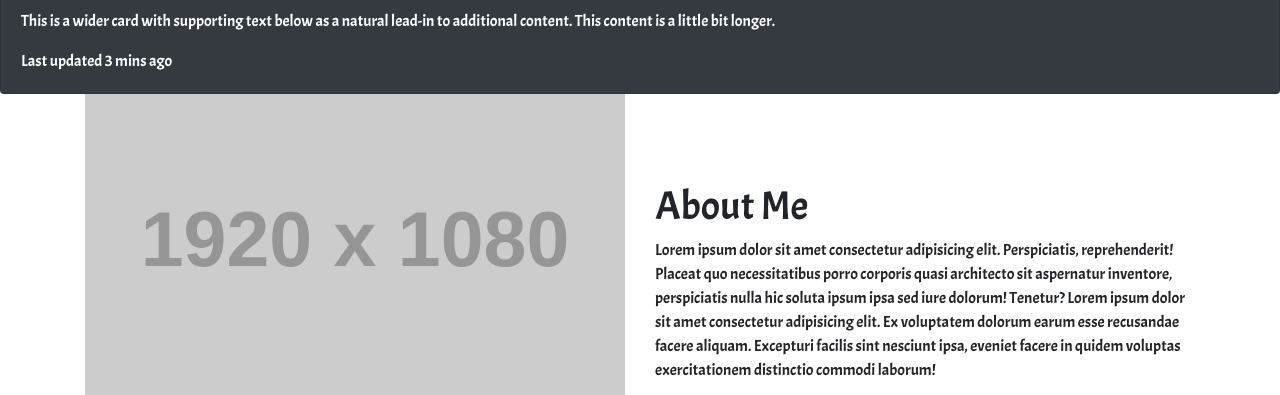
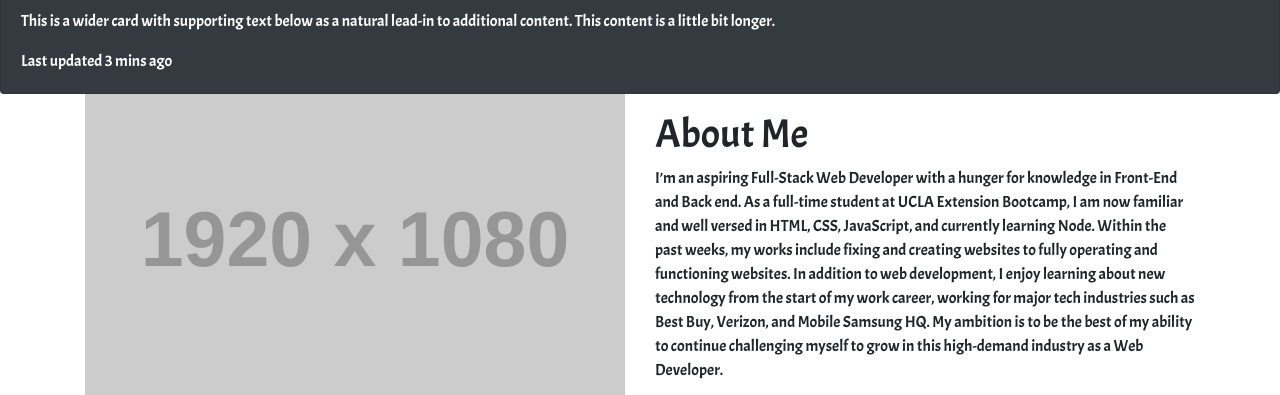
Before and after one commit to ginavargas1/portfolio_, a plain HTML site: page index.html in a window 1280 px wide. Shown: the part 128-523 px from the top of the page. Drawn offline with nearby package versions, Linux system fonts and the light colour scheme; placeholder pictures from the web are drawn by us.

Commit message:
adding about me info

```diff
--- a/index.html
+++ b/index.html
@@ -58,11 +58,11 @@
 
       <div class="col-12 col-md-6">
         <h1>About Me</h1>
-        <p>Lorem ipsum dolor sit amet consectetur adipisicing elit. Perspiciatis, reprehenderit! Placeat quo
-          necessitatibus porro corporis quasi architecto sit aspernatur inventore, perspiciatis nulla hic soluta ipsum
-          ipsa sed iure dolorum! Tenetur? Lorem ipsum dolor sit amet consectetur adipisicing elit. Ex voluptatem
-          dolorum earum esse recusandae facere aliquam. Excepturi facilis sint nesciunt ipsa, eveniet facere in quidem
-          voluptas exercitationem distinctio commodi laborum!</p>
+        <p>I’m an aspiring Full-Stack Web Developer with a hunger for knowledge in Front-End and Back end. As a full-time student at UCLA Extension
+          Bootcamp, I am now familiar and well versed in HTML, CSS, JavaScript, and currently learning Node. Within the past weeks, my works include
+          fixing and creating websites to fully operating and functioning websites. In addition to web development, I enjoy learning about new
+          technology from the start of my work career, working for major tech industries such as Best Buy, Verizon, and Mobile Samsung HQ. My ambition is
+          to be the best of my ability to continue challenging myself to grow in this high-demand industry as a Web Developer.</p>
       </div>
     </div>
   </div>
```
